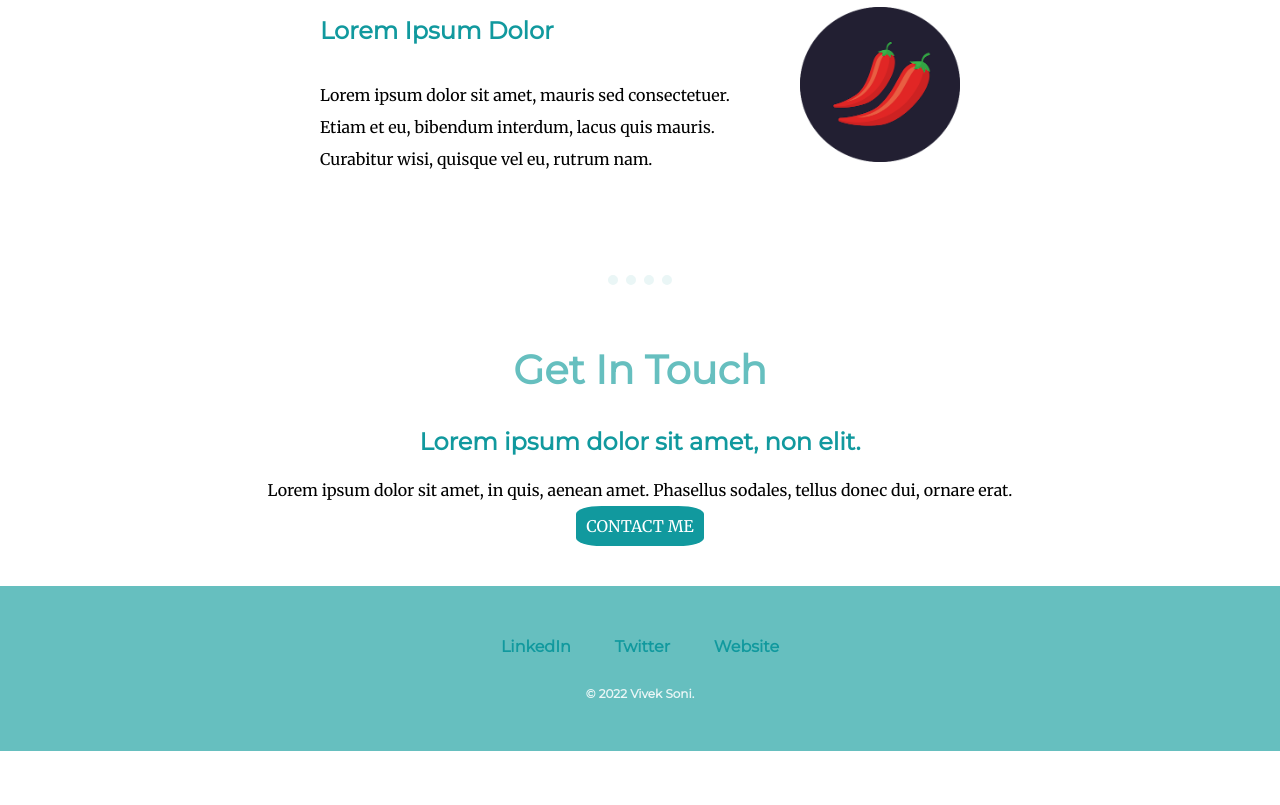
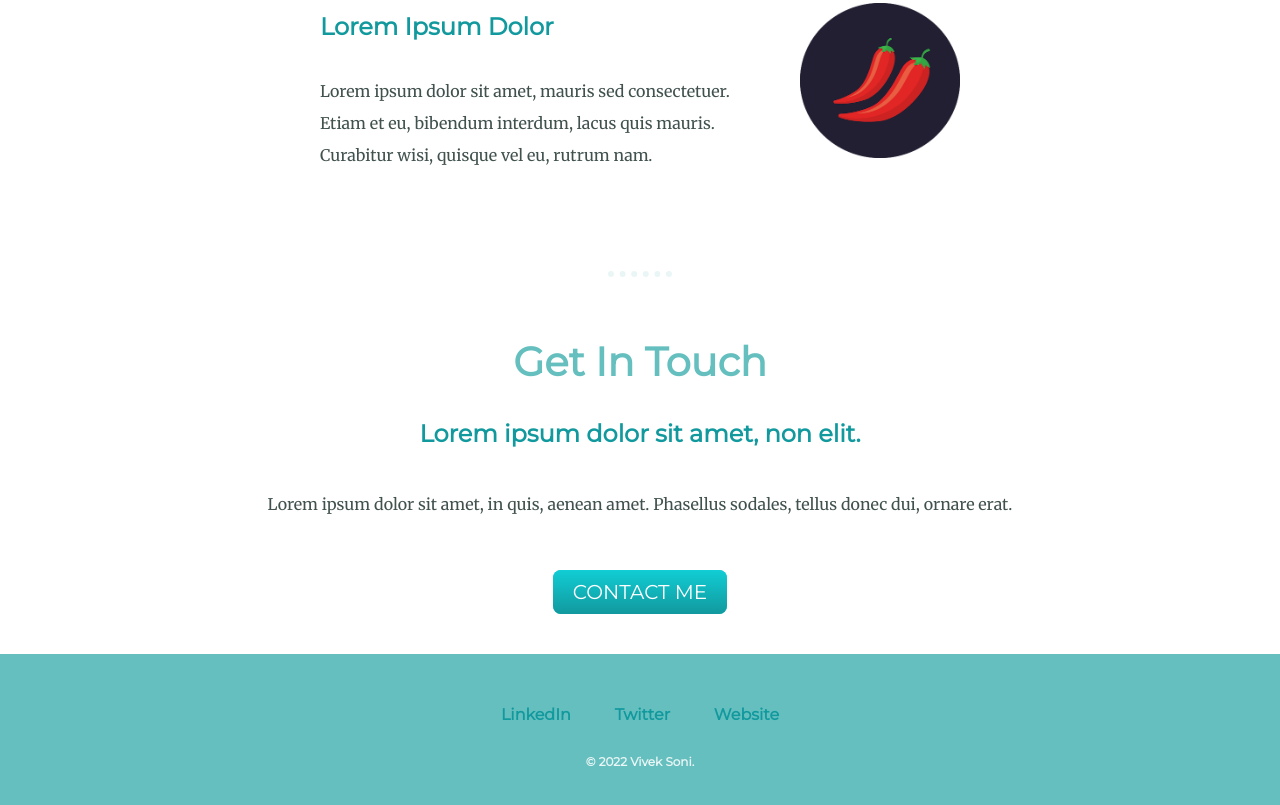
Before and after one commit to viveksooni/Web-Devlopment, a plain HTML site: page CSS-My Site/index.html in a window 1280 px wide. Shown: the part 1791-2596 px from the top of the page. Before the commit the page ends 2542 px from the top, so only its background shows below. Drawn offline with Linux system fonts and the light colour scheme.

Commit message:
contact me button add

```diff
--- a/CSS-My Site/css/styles.css
+++ b/CSS-My Site/css/styles.css
@@ -6,6 +6,7 @@
     margin: 0px;
     text-align: center;
     font-family: 'Merriweather', serif;
+    color: #40514E ;
 
 }
 
@@ -95,7 +96,7 @@
     margin-top:50px;
     margin-bottom: 50px;
     border-top: dotted ;
-    border-width: 10px;
+    border-width: 6px;
     border-color: #EAF6F6;
     width: 5%;
 }
@@ -123,13 +124,35 @@
 
 }
 
-.btn{
 
-    background-color:#11999E;
-    border-radius: 20%;
-    color: white;
+.para{
+    margin:40px auto 60px;
+    line-height: 2;
+}
+
+.btn {
+    background: #11cdd4;
+    background-image: -webkit-linear-gradient(top, #11cdd4, #11999e);
+    background-image: -moz-linear-gradient(top, #11cdd4, #11999e);
+    background-image: -ms-linear-gradient(top, #11cdd4, #11999e);
+    background-image: -o-linear-gradient(top, #11cdd4, #11999e);
+    background-image: linear-gradient(to bottom, #11cdd4, #11999e);
+    -webkit-border-radius: 8;
+    -moz-border-radius: 8;
+    border-radius: 8px;
+    font-family: 'Montserrat',sans-serif;
+    color: #ffffff;
+    font-size: 20px;
+    padding: 10px 20px 10px 20px;
     text-decoration: none;
-    padding: 10px;
-    margin-top: 30px;
+  }
 
-}
+  .btn:hover {
+    background: #30e3cb;
+    background-image: -webkit-linear-gradient(top, #30e3cb, #2bc4ad);
+    background-image: -moz-linear-gradient(top, #30e3cb, #2bc4ad);
+    background-image: -ms-linear-gradient(top, #30e3cb, #2bc4ad);
+    background-image: -o-linear-gradient(top, #30e3cb, #2bc4ad);
+    background-image: linear-gradient(to bottom, #30e3cb, #2bc4ad);
+    text-decoration: none;
+  }
--- a/CSS-My Site/index.html
+++ b/CSS-My Site/index.html
@@ -49,7 +49,7 @@
         <div class="contact-me">
           <h2>Get In Touch</h2>
           <h3>Lorem ipsum dolor sit amet, non elit.</h3>
-          <p>Lorem ipsum dolor sit amet, in quis, aenean amet. Phasellus sodales, tellus donec dui, ornare erat.</p>
+          <p class="para">Lorem ipsum dolor sit amet, in quis, aenean amet. Phasellus sodales, tellus donec dui, ornare erat.</p>
           <a class="btn" href="mailto:sonivivek346@gmail.com">CONTACT ME</a>
         </div>
       </div>
```
